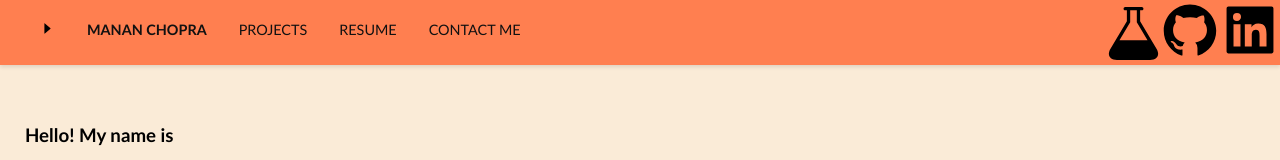
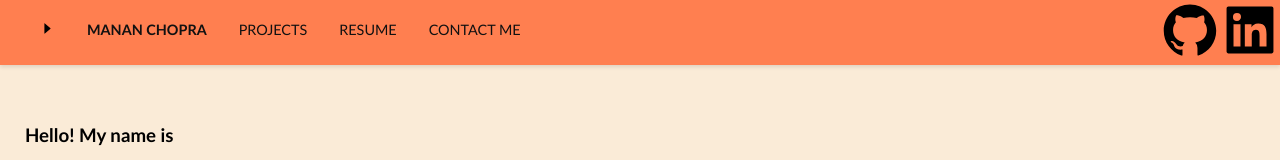
Before and after one commit to recursivelymanan/portfolio-web, a React (Create React App) app: page / in a window 1280 px wide. Shown: the top 160 px of the page. Built offline with nearby package versions, Linux system fonts and the light colour scheme.

Commit message:
Removed lab link

```diff
--- a/package.json
+++ b/package.json
@@ -14,7 +14,7 @@
     "react-horizontal-scrolling-menu": "^3.2.3",
     "react-icons": "^4.4.0",
     "react-image-gallery": "^1.2.11",
-    "react-scripts": "^2.1.3",
+    "react-scripts": "^2.1.8",
     "react-scroll": "^1.8.7",
     "web-vitals": "^2.1.4"
   },
--- a/src/components/Socials/Socials.js
+++ b/src/components/Socials/Socials.js
@@ -1,20 +1,12 @@
 import "./Socials.css";
 import { AiFillGithub } from "react-icons/ai";
 import { AiFillLinkedin } from "react-icons/ai";
-import { ImLab } from "react-icons/im";
 import React from "react";
 
 function Socials() {
   return (
-    <div className="socials">
-      <div className="icons">
-        <a
-          href="http://wahlinlab.ucsd.edu/meet-wahling-lab/manan-chopra"
-          target="_blank"
-          rel="noopener noreferrer"
-        >
-          <ImLab className="icon" size={53} style={{ color: "black" }} />
-        </a>
+    <div>
+      <div className="socials">
         <a
           href="https://github.com/recursivelymanan"
           target="_blank"
```
Also changed, not shown: 1 other file (tests, documents, lock files or other folders).
